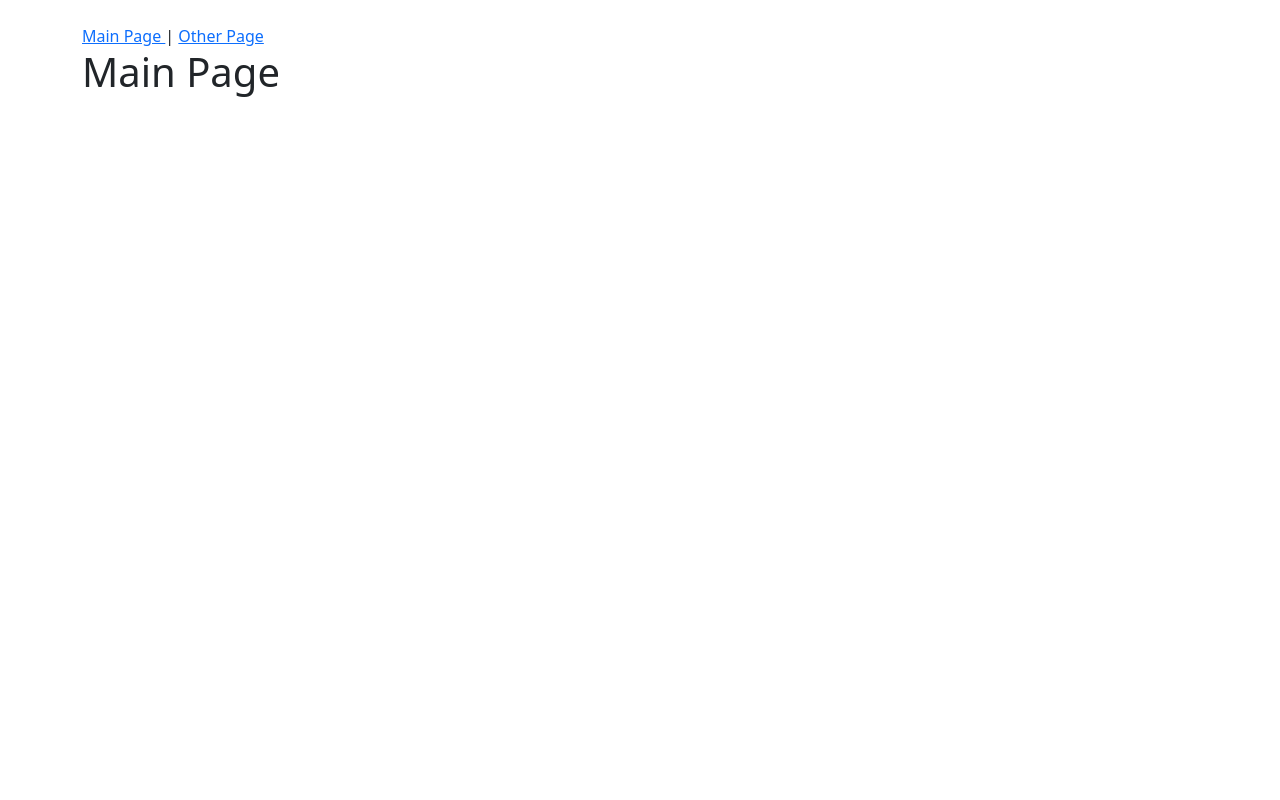
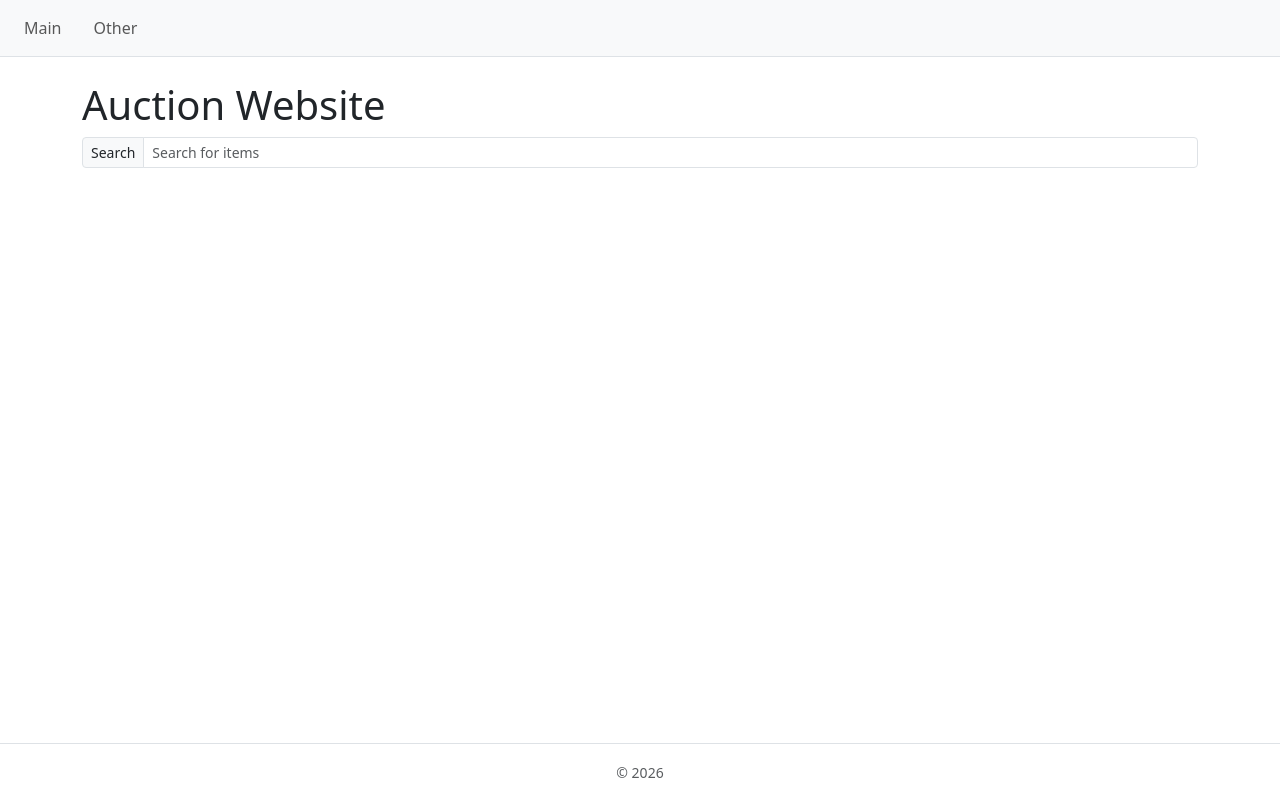
Before and after one commit to quantumKrish/webgroupcw, a Vue app in the folder frontend/: page / in a window 1280 px wide. Built offline with nearby package versions, Linux system fonts and the light colour scheme.

Commit message:
Day 1 tasks complete

```diff
--- a/frontend/package.json
+++ b/frontend/package.json
@@ -12,10 +12,12 @@
     "dependencies": {
         "@types/vue-router": "^2.0.0",
         "bootstrap": "^5.3.8",
+        "pinia": "^3.0.4",
         "vue": "^3.5.21",
         "vue-router": "^4.5.1"
     },
     "devDependencies": {
+        "@types/node": "^25.0.3",
         "@vitejs/plugin-vue": "^6.0.1",
         "typescript": "^5.9.2",
         "vite": "^7.1.5",
--- a/frontend/src/App.vue
+++ b/frontend/src/App.vue
@@ -1,32 +1,12 @@
 <template>
-    <main class="container pt-4">
-        <div>
-            <router-link
-                class=""
-                :to="{name: 'Main Page'}"
-            >
-                Main Page
-            </router-link>
-            |
-            <router-link
-                class=""
-                :to="{name: 'Other Page'}"
-            >
-                Other Page
-            </router-link>
-        </div>
-        <RouterView class="flex-shrink-0" />
-    </main>
+  <AppShell>
+    <RouterView />
+  </AppShell>
 </template>
 
-<script lang="ts">
-import { defineComponent } from "vue";
-import { RouterView } from "vue-router";
-
-export default defineComponent({
-    components: { RouterView },
-});
-
+<script lang="ts" setup>
+import { RouterView } from 'vue-router';
+import AppShell from './components/layout/AppShell.vue';
 </script>
 
 <style scoped>
--- /dev/null
+++ b/frontend/src/components/layout/AppFooter.vue
@@ -0,0 +1,5 @@
+<template>
+  <footer class="py-3 text-center text-muted border-top">
+    <small>© 2026</small>
+  </footer>
+</template>
--- /dev/null
+++ b/frontend/src/components/layout/AppHeader.vue
@@ -0,0 +1,12 @@
+<template>
+  <nav class="navbar navbar-expand bg-light border-bottom px-3">
+    <div class="navbar-nav gap-3">
+      <RouterLink class="nav-link" :to="{ name: 'Main Page' }">Main</RouterLink>
+      <RouterLink class="nav-link" :to="{ name: 'Other Page' }">Other</RouterLink>
+    </div>
+  </nav>
+</template>
+
+<script lang="ts" setup>
+import { RouterLink } from 'vue-router';
+</script>
--- /dev/null
+++ b/frontend/src/components/layout/AppShell.vue
@@ -0,0 +1,14 @@
+<template>
+  <div class="min-vh-100 d-flex flex-column">
+    <AppHeader />
+    <main class="container pt-4 flex-grow-1">
+      <slot />
+    </main>
+    <AppFooter />
+  </div>
+</template>
+
+<script lang="ts" setup>
+import AppHeader from './AppHeader.vue';
+import AppFooter from './AppFooter.vue';
+</script>
--- a/frontend/src/main.ts
+++ b/frontend/src/main.ts
@@ -1,4 +1,5 @@
 import { createApp } from 'vue'
+import { createPinia } from 'pinia';
 import App from './App.vue'
 import router from './router'
 
@@ -7,6 +8,8 @@ import 'bootstrap';
 
 const app = createApp(App)
 
+app.use(createPinia())
+
 app.use(router)
 
 app.mount('#app')
--- a/frontend/src/pages/MainPage.vue
+++ b/frontend/src/pages/MainPage.vue
@@ -2,15 +2,23 @@
   <div class="h1">
     {{ title }}
   </div>
+  <div class="input-group input-group-sm mb-3">
+    <span class="input-group-text" id="inputGroup-sizing-sm">Search</span>
+    <input type="text" class="form-control" aria-label="Auction search" aria-describedby="inputGroup-sizing-sm" placeholder="Search for items">
+</div>
 </template>
 
 <script lang="ts">
     import { defineComponent } from "vue";
+    import { useUiStore } from '../stores/ui';
+    const ui = useUiStore();
+    ui.toggleSidebar();
 
     export default defineComponent({
         data() {
             return {
-                title: "Main Page",
+                title: "Auction Website",
+                input: "",
             }
         }
     })
--- a/frontend/src/router/index.ts
+++ b/frontend/src/router/index.ts
@@ -4,8 +4,8 @@ import { createRouter, createWebHistory } from 'vue-router'
 
 // 1. Define route components.
 // These can be imported from other files
-import MainPage from '../pages/MainPage.vue';
-import OtherPage from '../pages/OtherPage.vue';
+const MainPage = () => import('../pages/MainPage.vue');
+const OtherPage = () => import('../pages/OtherPage.vue');
 
 let base = (import.meta.env.MODE == 'development') ? import.meta.env.BASE_URL : ''
 
--- /dev/null
+++ b/frontend/src/stores/ui.ts
@@ -0,0 +1,16 @@
+import { defineStore } from 'pinia';
+
+export const useUiStore = defineStore('ui', {
+  state: () => ({
+    sidebarOpen: false,
+    theme: 'light',
+  }),
+  actions: {
+    toggleSidebar() {
+      this.sidebarOpen = !this.sidebarOpen;
+    },
+    setTheme(next: 'light' | 'dark') {
+      this.theme = next;
+    },
+  },
+});
--- a/frontend/tsconfig.node.json
+++ b/frontend/tsconfig.node.json
@@ -4,7 +4,11 @@
     "skipLibCheck": true,
     "module": "ESNext",
     "moduleResolution": "bundler",
-    "allowSyntheticDefaultImports": true
+    "allowSyntheticDefaultImports": true,
+    "baseUrl": ".",
+    "paths": {
+      "@/*": ["./src/*"]
+    }
   },
   "include": ["vite.config.ts"]
 }
--- a/frontend/vite.config.ts
+++ b/frontend/vite.config.ts
@@ -1,6 +1,9 @@
 import { defineConfig } from "vite";
 import vue from "@vitejs/plugin-vue";
 import path from 'path';
+import { fileURLToPath } from 'url';
+
+const __dirname = path.dirname(fileURLToPath(import.meta.url));
 
 // https://vitejs.dev/config/
 export default defineConfig(({ mode }) => ({
```
Also changed, not shown: frontend/src/pages/OtherPage.vue (line endings or trailing spaces), 2 other files (tests, documents, lock files or other folders).
